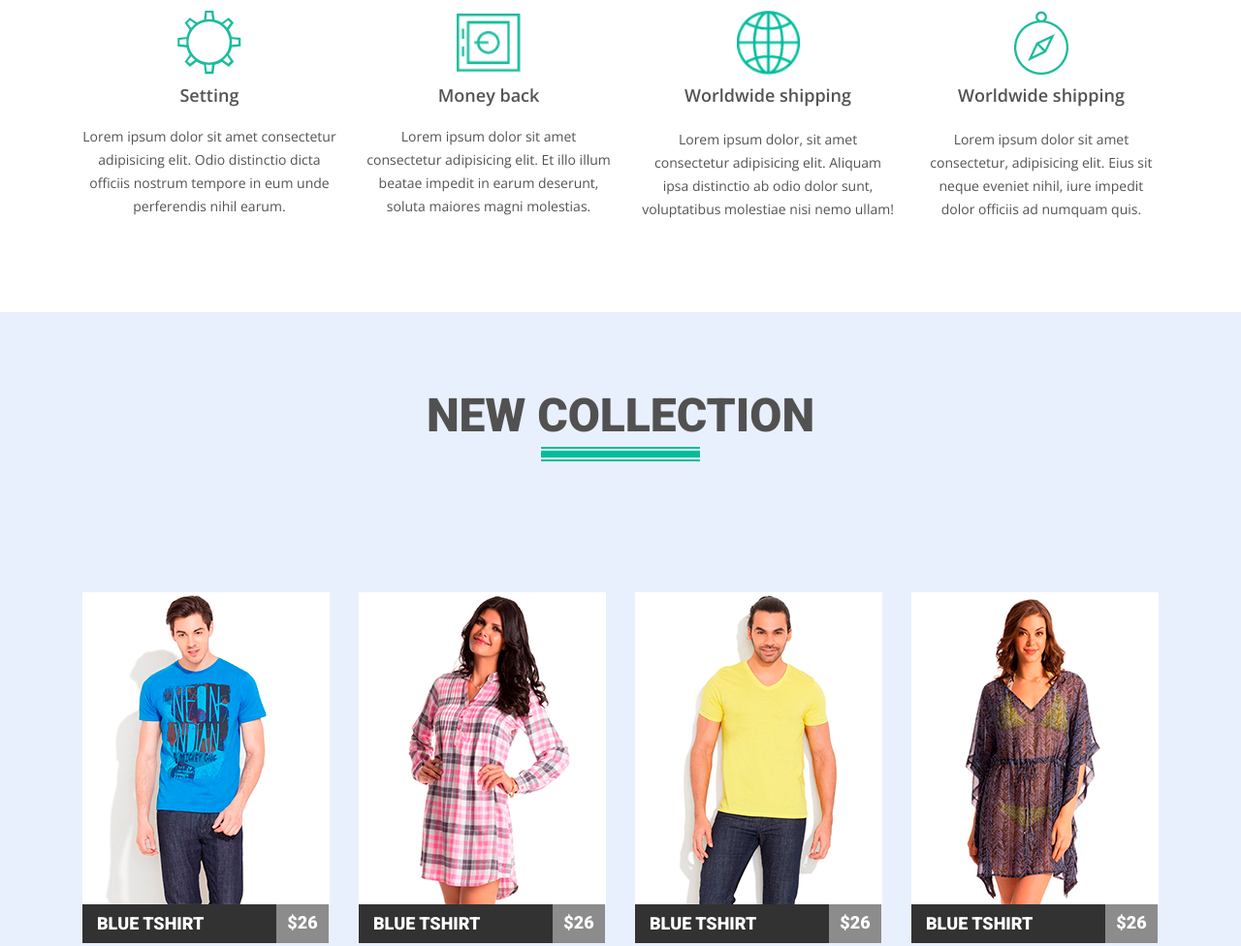
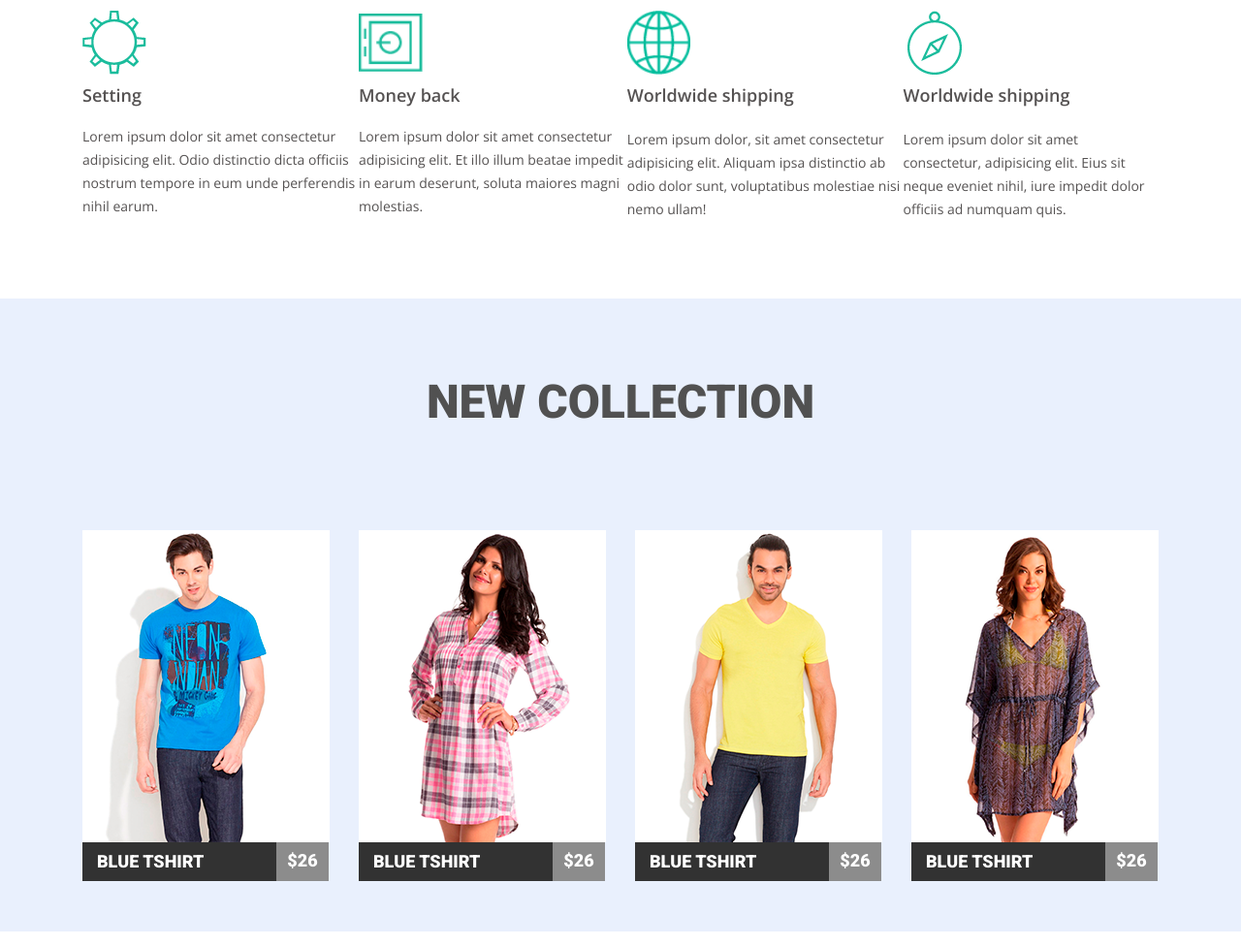
Before and after one commit to Yuliia-ui/goit-markup-hw-08, a plain HTML site: page index.html in a window 1280 px wide. Shown: the part 820-1796 px from the top of the page at 97% size. Drawn offline with nearby package versions, Linux system fonts and the light colour scheme.

Commit message:
Add changed

```diff
--- a/css/style.css
+++ b/css/style.css
@@ -254,12 +254,12 @@ html {
   display: flex;
 }
 
-.about-list__item:last-child {
+.about__item: last-child {
   margin-right: 0;
 }
-.about-list__item {
-  text-align: center;
 
+.about__item {
+  text-align: end;
   margin-right: 30px;
 }
 
@@ -272,6 +272,7 @@ html {
   font-weight: 600;
 }
 .about__text {
+  margin-bottom: 0;
   margin-top: 0;
   font-size: 14px;
   line-height: 24px;
@@ -279,7 +280,7 @@ html {
   font-family: 'Open Sans';
   font-weight: 300;
 }
-.icon-1::before {
+.about__item--icon-1::before {
   display: inline-block;
   width: 66px;
   height: 66px;
@@ -290,7 +291,7 @@ html {
   background-size: contain;
 }
 
-.icon-2::before {
+.about__item--icon-2::before {
   display: inline-block;
   width: 66px;
   height: 66px;
@@ -301,7 +302,7 @@ html {
   background-size: contain;
 }
 
-.icon-3::before {
+.about__item--icon-3::before {
   display: inline-block;
   width: 66px;
   height: 66px;
@@ -312,7 +313,7 @@ html {
   background-size: contain;
 }
 
-.icon-4::before {
+.about__item--icon-4::before {
   display: inline-block;
   width: 66px;
   height: 66px;
@@ -351,7 +352,6 @@ html {
   padding-top: 93px;
   padding-bottom: 92px;
   background-color: #e9f0fd;
-  min-height: 676px;
   text-align: center;
   font-family: 'Roboto';
 }
@@ -380,7 +380,6 @@ html {
 .green-line::after {
   display: block;
   justify-content: center;
-  padding-top: 50px;
   content: '';
   background-image: url(../images/border.png);
   background-repeat: no-repeat;
@@ -630,7 +629,6 @@ html {
 }
 
 .news__item {
-  margin-bottom: 97px;
   flex-basis: calc(100% / 3-20px);
   margin-right: 30px;
   flex-grow: 0;
@@ -666,6 +664,7 @@ html {
 }
 
 .news__link {
+  display: block;
   width: 160px;
   border-radius: 3px;
   filter: drop-shadow(1px 1.732px 2.5px rgba(0, 0, 0, 0.39));
--- a/index.html
+++ b/index.html
@@ -63,19 +63,19 @@
      <section class="about">
        <div class="container">
           <ul class="about__list list">
-              <li class="about-list__item icon-1">
+              <li class="about__item--icon-1">
                 <h2 class="about__title">Setting</h2>
                 <p class="about__text">Lorem ipsum dolor sit amet consectetur adipisicing elit. Odio distinctio dicta officiis nostrum tempore in eum unde perferendis nihil earum.</p>
               </li>
-              <li class="about-list__item icon-2">
+              <li class="about__item--icon-2">
                 <h2 class="about__title">Money back</h2>
                 <p class="about__text">Lorem ipsum dolor sit amet consectetur adipisicing elit. Et illo illum beatae impedit in earum deserunt, soluta maiores magni molestias.</p>
               </li>
-              <li class="about-list__item icon-3">
+              <li class="about__item--icon-3">
                 <h3 class="about__title">Worldwide shipping</h3>
                 <p class="about__text">Lorem ipsum dolor, sit amet consectetur adipisicing elit. Aliquam ipsa distinctio ab odio dolor sunt, voluptatibus molestiae nisi nemo ullam!</p>
               </li>
-              <li class="about-list__item icon-4">
+              <li class="about__item--icon-4">
                 <h3 class="about__title">Worldwide shipping</h3>
                 <p class="about__text">Lorem ipsum dolor sit amet consectetur, adipisicing elit. Eius sit neque eveniet nihil, iure impedit dolor officiis ad numquam quis.</p>
               </li>
```
